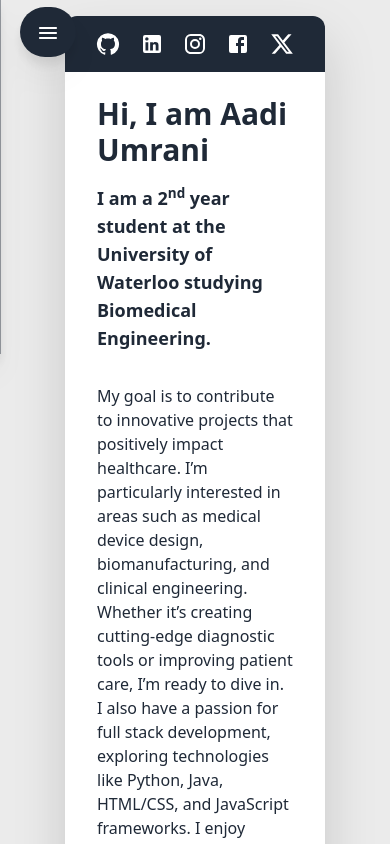
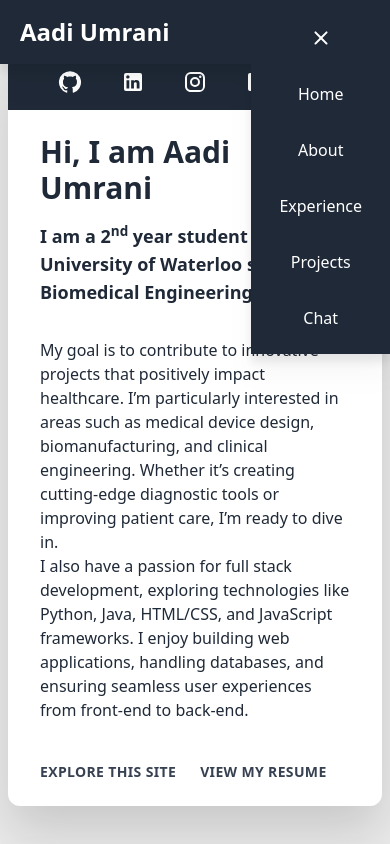
Before and after one commit to aadium/portfolio, a React (Vite) app: page / in a window 390 px wide. Shown: the top 844 px of the page. Built offline with nearby package versions, Linux system fonts and the light colour scheme; no server answers; the database is empty.

Commit message:
Fixed the mobile view

```diff
--- a/src/App.jsx
+++ b/src/App.jsx
@@ -10,8 +10,7 @@ export default function App() {
     return (
         <div>
             <Header/>
-            <div
-                className="min-h-screen drop-shadow-2xl text-3xl flex w-full flex-1 flex-col items-center justify-center">
+            <div className="min-h-screen text-3xl drop-shadow-2xl flex w-full flex-1 items-center justify-center">
                 <Introduction/>
             </div>
             <a name="about"/>
--- a/src/components/about.jsx
+++ b/src/components/about.jsx
@@ -14,7 +14,7 @@ function About() {
     });
 
     return (
-        <div className="flex flex-col lg:flex-row overflow-hidden bg-white rounded-xl mt-4 w-4/5 mx-2">
+        <div className="flex flex-col lg:flex-row overflow-hidden bg-white rounded-xl mt-4 w-full md:w-4/5 mx-2">
             <div className="w-full py-12 px-8 text-gray-800 flex flex-col justify-evenly">
                 <h2 className="text-3xl text-gray-800 font-bold">About Me</h2>
                 <div className="text-base mt-10 space-y-5">
--- a/src/components/chat.jsx
+++ b/src/components/chat.jsx
@@ -10,7 +10,7 @@ function Chat() {
     }
 
     return (
-        <div className="flex flex-col lg:flex-row overflow-hidden bg-white text-center rounded-xl mt-4 w-4/6 mx-2">
+        <div className="flex flex-col lg:flex-row overflow-hidden bg-white text-center rounded-xl mt-4 w-full md:w-4/6 mx-2">
             <div className="w-full py-8 px-8 text-gray-800 flex flex-col justify-evenly">
                 <h2 className="text-3xl text-gray-800 font-bold">Send me a message</h2>
                 <p className="text-base mt-4">I am open to freelance opportunities, full-time roles, and any other queries you might have.</p>
--- a/src/components/header.jsx
+++ b/src/components/header.jsx
@@ -6,9 +6,9 @@ function Header() {
     const [isMenuOpen, setIsMenuOpen] = useState(false);
 
     return (
-        <nav className="md:bg-gray-800 lg:bg-gray-800 fixed top-0 z-10 w-full drop-shadow-xl">
+        <nav className="bg-gray-800 fixed top-0 z-10 w-full drop-shadow-xl">
             <div className="mx-auto px-5 flex justify-between items-center h-16">
-                <div className="flex-shrink-0 hidden md:block">
+                <div className="flex-shrink-0">
                     <h2 className="cursor-pointer text-white font-bold text-2xl" onClick={() => {
                         window.location.href = "/";
                     }}>
@@ -22,8 +22,10 @@ function Header() {
                     </button>
                 </div>
                 <div
-                    className={`absolute top-0 left-0 transform ${isMenuOpen ? "translate-x-0" : "-translate-x-full"} bg-gray-800 md:hidden transition-transform duration-300 ease-in-out`}>
-                    <div className="flex flex-col items-center space-y-4 py-4 px-4">
+                    className={`absolute top-0 right-0 transform ${
+                        isMenuOpen ? 'translate-x-full' : '-translate-x-0'
+                    } bg-gray-800 md:hidden transition-transform duration-300 ease-in-out`}>
+                    <div className="flex flex-col w-full items-center space-y-4 p-4">
                         <button onClick={() => setIsMenuOpen(!isMenuOpen)}
                                 className="text-white px-3 py-2 rounded-md text-base font-medium">
                             <CloseRoundedIcon />
--- a/src/components/intro.jsx
+++ b/src/components/intro.jsx
@@ -32,7 +32,7 @@ function Introduction() {
     });
 
     return (
-        <div className="flex flex-col lg:flex-row overflow-hidden bg-white rounded-xl mt-4 w-4/6 mx-2">
+        <div className="flex flex-col lg:flex-row overflow-hidden bg-white rounded-xl mt-4 w-full mx-2 md:w-4/6">
             <div className="flex flex-col bg-gray-800">
                 {screenWidth > 1024 && (
                     <img
--- a/src/components/jobs.jsx
+++ b/src/components/jobs.jsx
@@ -39,7 +39,7 @@ function Jobs() {
         fetchJobs();
     });
     return (
-        <div className="overflow-hidden rounded-xl mt-4 w-4/6 mx-2">
+        <div className="overflow-hidden rounded-xl mt-4 w-full md:w-4/6 mx-2">
             <h2 className="text-3xl text-gray-800 font-bold text-center mt-10 md:mt-4 lg:mt-0">My Work Experiences</h2>
             <div className="mt-5 flex bg-gray-800 rounded-lg w-full justify-evenly">
                 {jobs.map((job) => (
```
